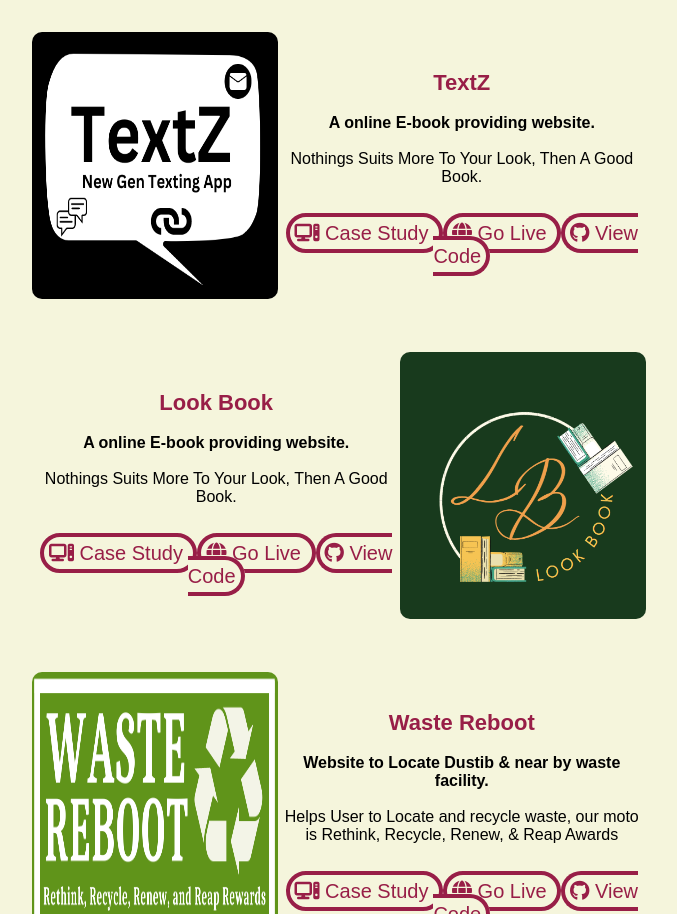
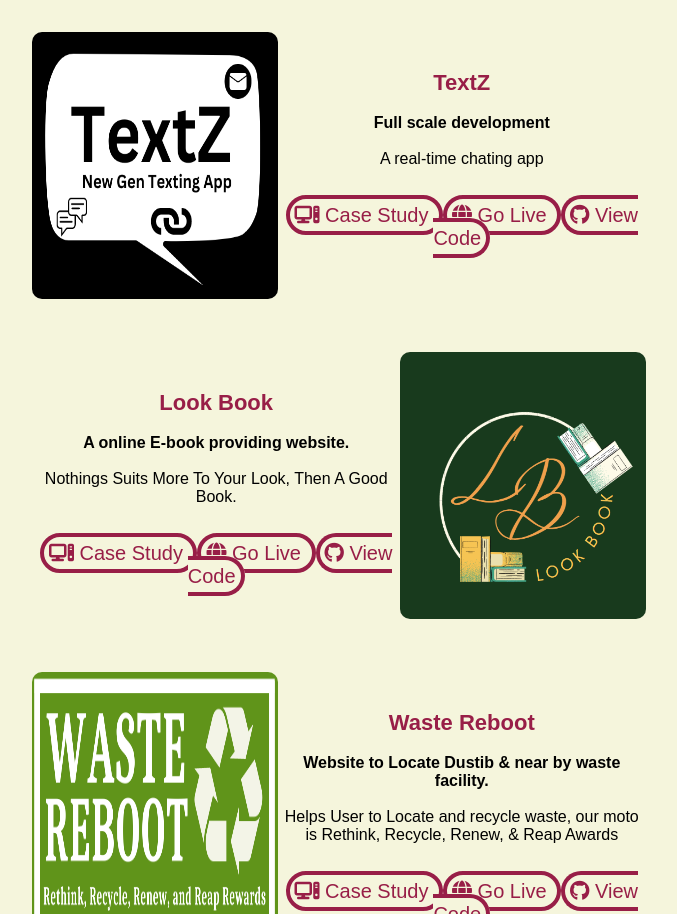
Before and after one commit to Jashan-panwa/Jashan.github.io, a plain HTML site: page index.html in a window 1280 px wide. Shown: the part 890-1804 px from the top of the page, without its empty margins (426-1103 px from the left). Drawn offline with Linux system fonts and the light colour scheme.

Commit message:
Update index.html

```diff
--- a/index.html
+++ b/index.html
@@ -110,15 +110,15 @@
     <div class="projectbox">
       <img src="Images/projects/TextZ.png" alt="TextZ logo">
       <h3>TextZ</h3><br>
-      <h4>A online  E-book providing website.</h4><br>
-      <p>Nothings Suits More To Your Look, Then A Good Book.</p><br><br>
+      <h4>Full scale development</h4><br>
+      <p>A real-time chating app</p><br><br>
       <a href="" class="but1 buttonshow" target="_blank">
         <i class="fa-solid fa-computer"></i>&nbsp;Case Study
       </a>
-      <a href="" class="but2 buttonshow" target="_blank">
+      <a href="https://text-z.netlify.app/login" class="but2 buttonshow" target="_blank">
         <i class="fa-solid fa-globe"></i>&nbsp;Go Live
       </a>
-      <a href="" class="but3 buttonshow" target="_blank">
+      <a href="https://github.com/Jashan-panwa/TextZ" class="but3 buttonshow" target="_blank">
         <i class="fa-brands fa-github"></i>&nbsp;View Code
       </a>
     </div>
```
